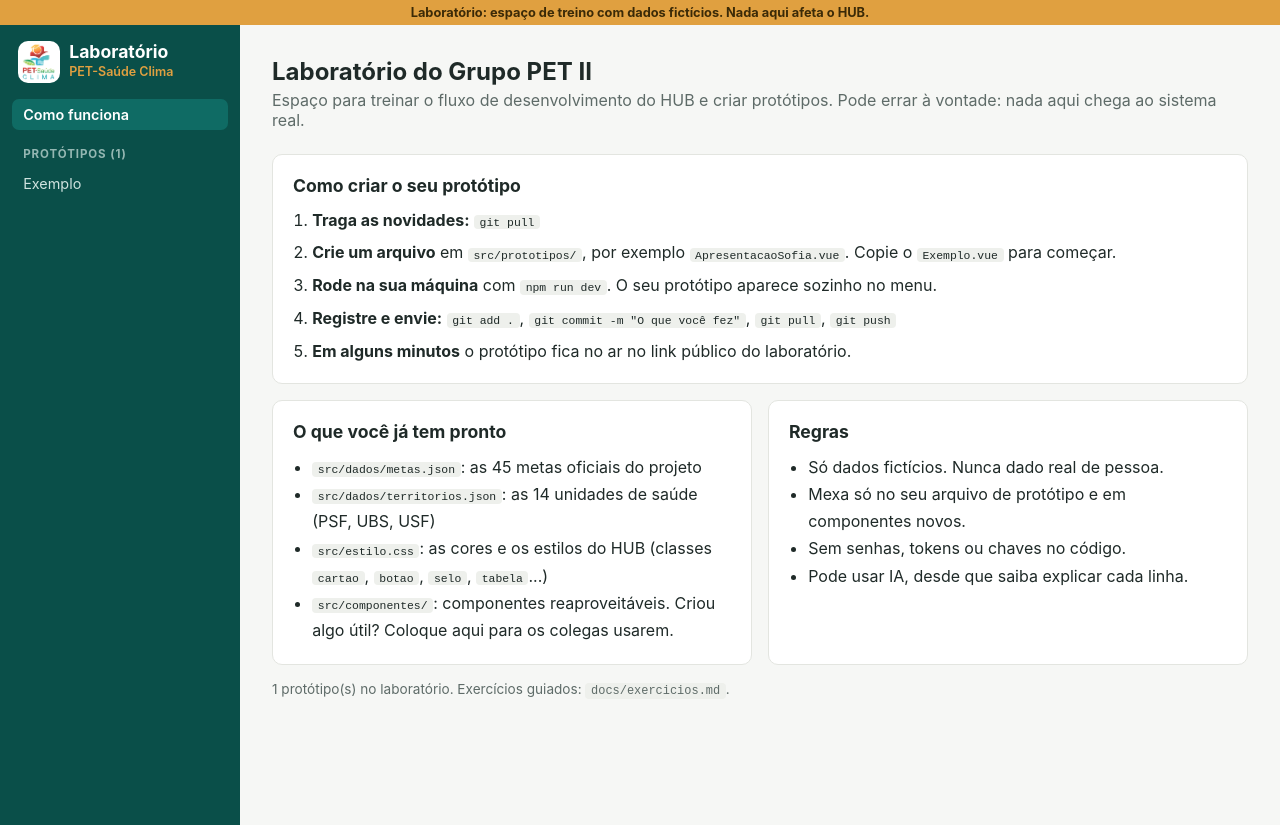
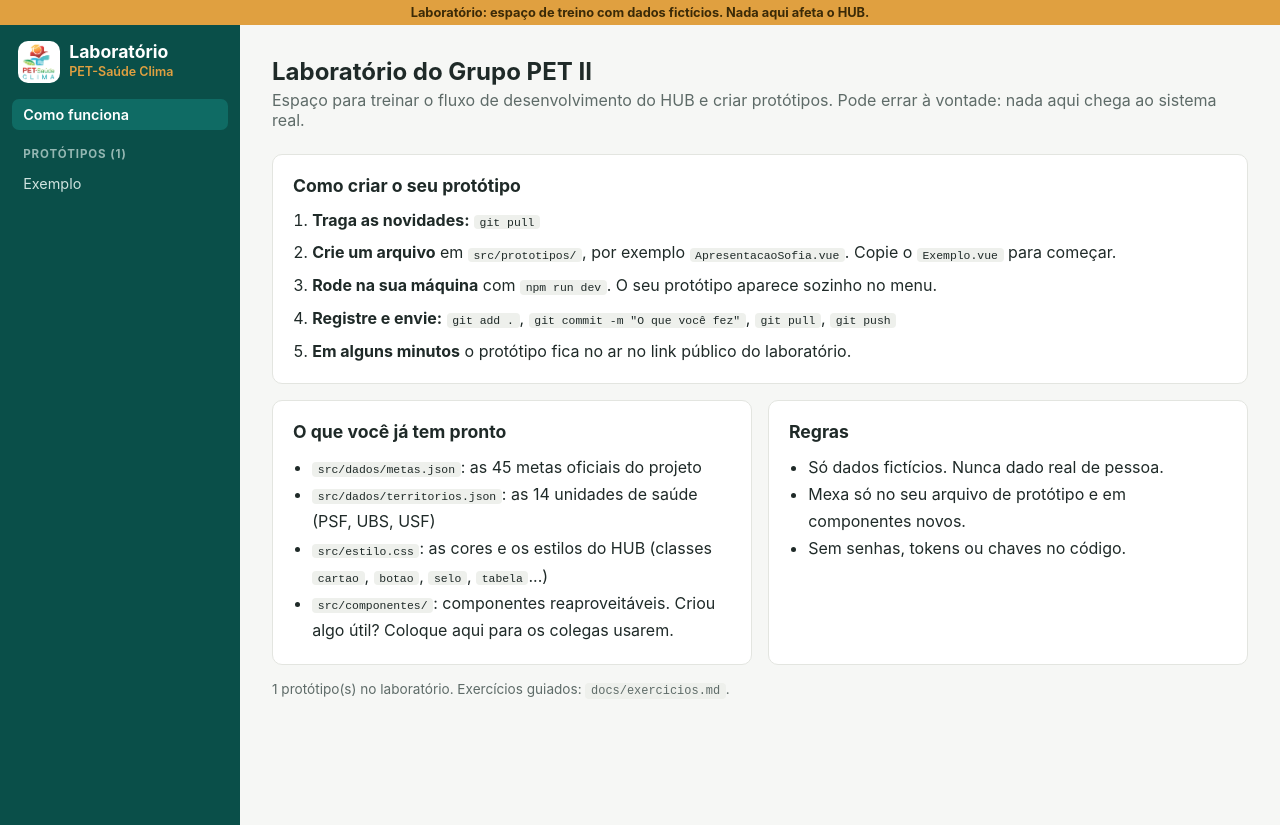
Before and after one commit to PET-Saude-Clima-SJBV/laboratorio, a Vue app: page / in a window 1280 px wide. Built offline with nearby package versions, Linux system fonts and the light colour scheme.

Commit message:
Ajusta regras do laboratório

```diff
--- a/src/Inicio.vue
+++ b/src/Inicio.vue
@@ -33,7 +33,6 @@ import { prototipos } from './prototipos';
         <li>Só dados fictícios. Nunca dado real de pessoa.</li>
         <li>Mexa só no seu arquivo de protótipo e em componentes novos.</li>
         <li>Sem senhas, tokens ou chaves no código.</li>
-        <li>Pode usar IA, desde que saiba explicar cada linha.</li>
       </ul>
     </section>
   </div>
```
Also changed, not shown: 1 other file (tests, documents, lock files or other folders).
